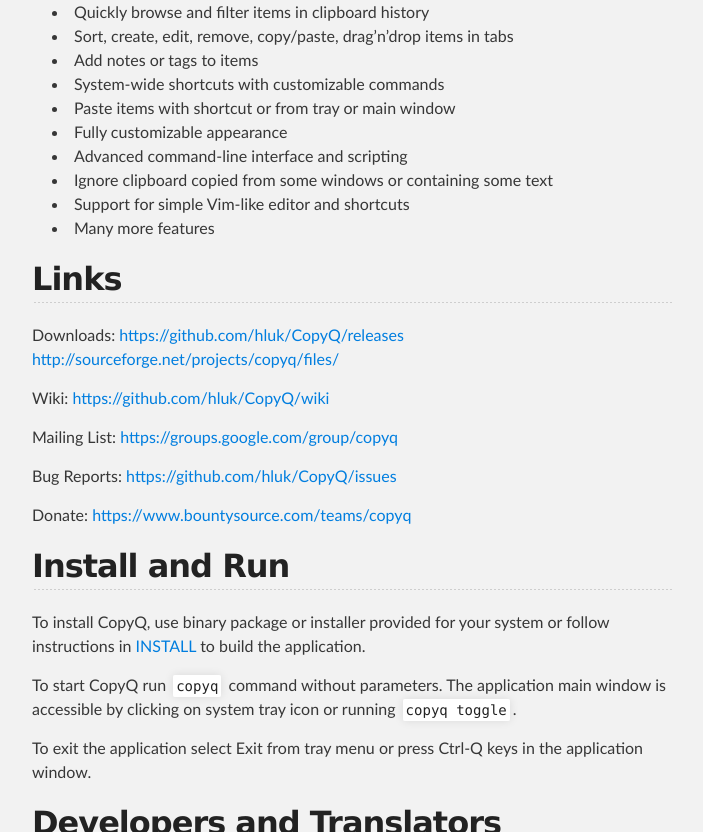
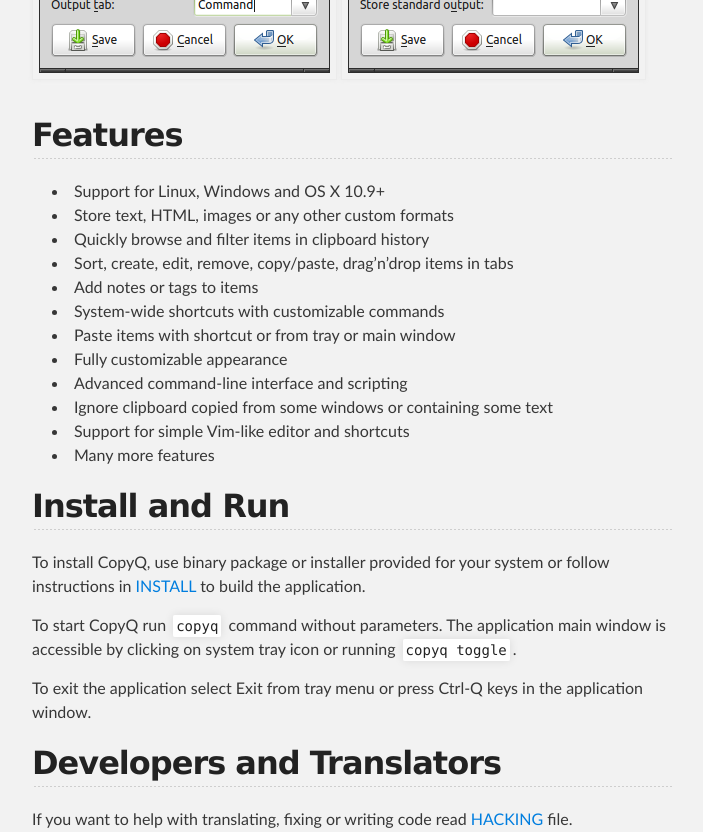
Before and after one commit to hluk/CopyQ, a Jekyll site: the page built from index.md, in a window 1280 px wide and 900 px high, scrolled down 2915 px, cut to the strip 0-832 px from the top of the window. Shown: the whole strip, without its empty margins (288-991 px from the left). Built offline with Jekyll 4.4.1, drawn with Linux system fonts in a browser that asks for light colours; some of the changed text lies outside the part shown.

Commit message:
Updated links

```diff
--- a/index.md
+++ b/index.md
@@ -46,25 +56,6 @@
 * Support for simple Vim-like editor and shortcuts
 * Many more features
 
-Links
------
-
-Downloads:
-    <https://github.com/hluk/CopyQ/releases>
-    <http://sourceforge.net/projects/copyq/files/>
-
-Wiki:
-    <https://github.com/hluk/CopyQ/wiki>
-
-Mailing List:
-    <https://groups.google.com/group/copyq>
-
-Bug Reports:
-    <https://github.com/hluk/CopyQ/issues>
-
-Donate:
-    <https://www.bountysource.com/teams/copyq>
-
 Install and Run
 ---------------
 
@@ -90,7 +81,7 @@
 Dependencies
 ------------
 
-To build and run the application you'll need [Qt](http://www.qt.io/download/)
+To build and run the application you'll need [Qt](https://www.qt.io/download/)
 library. To compile on OS X, you will need at least Qt 5.2.
 
 Optional dependency is [QtWebKit](https://trac.webkit.org/wiki/QtWebKit) which
```
Also changed, not shown: other parts of index.md (+10 -0 lines), README.md.
